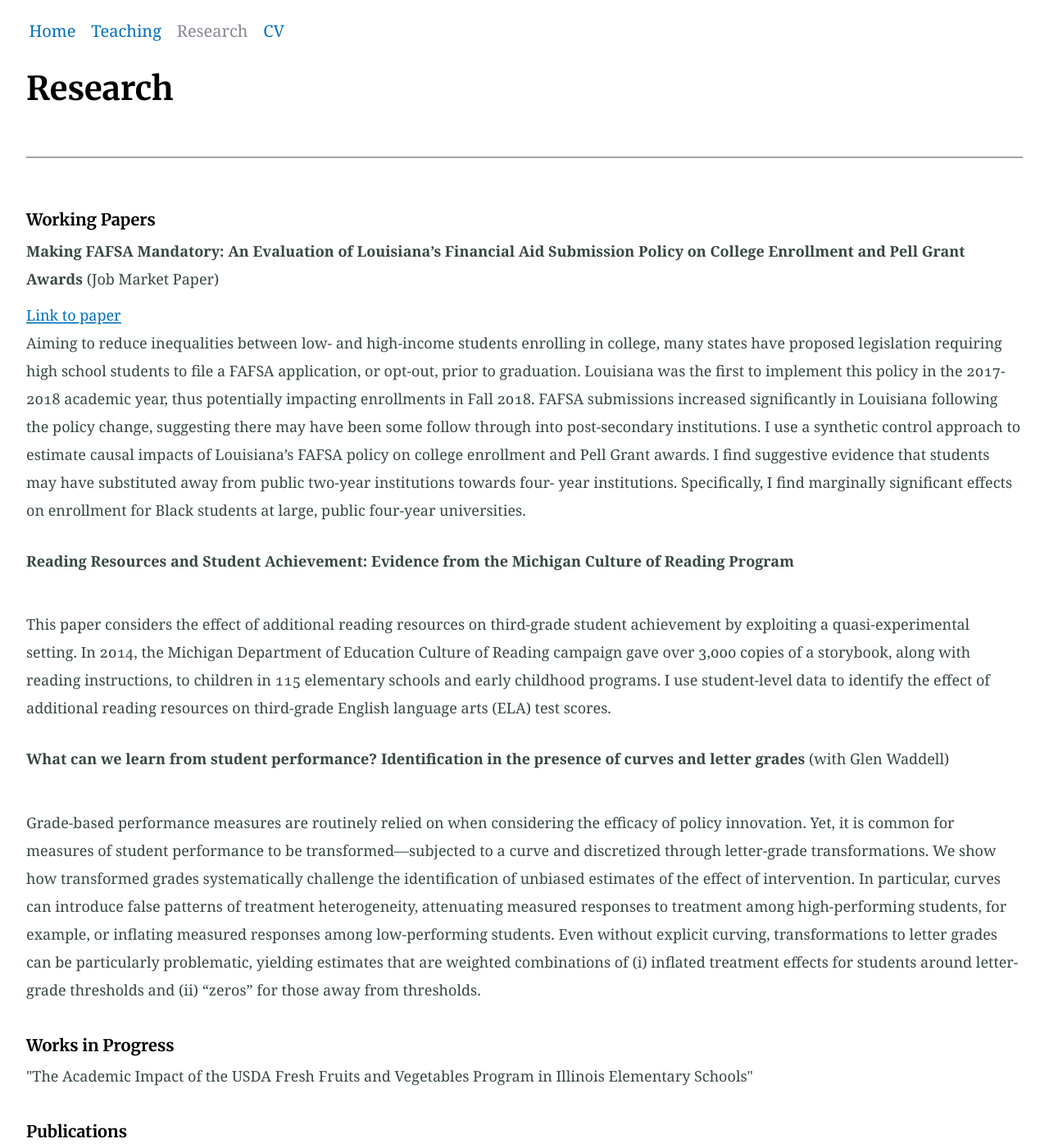
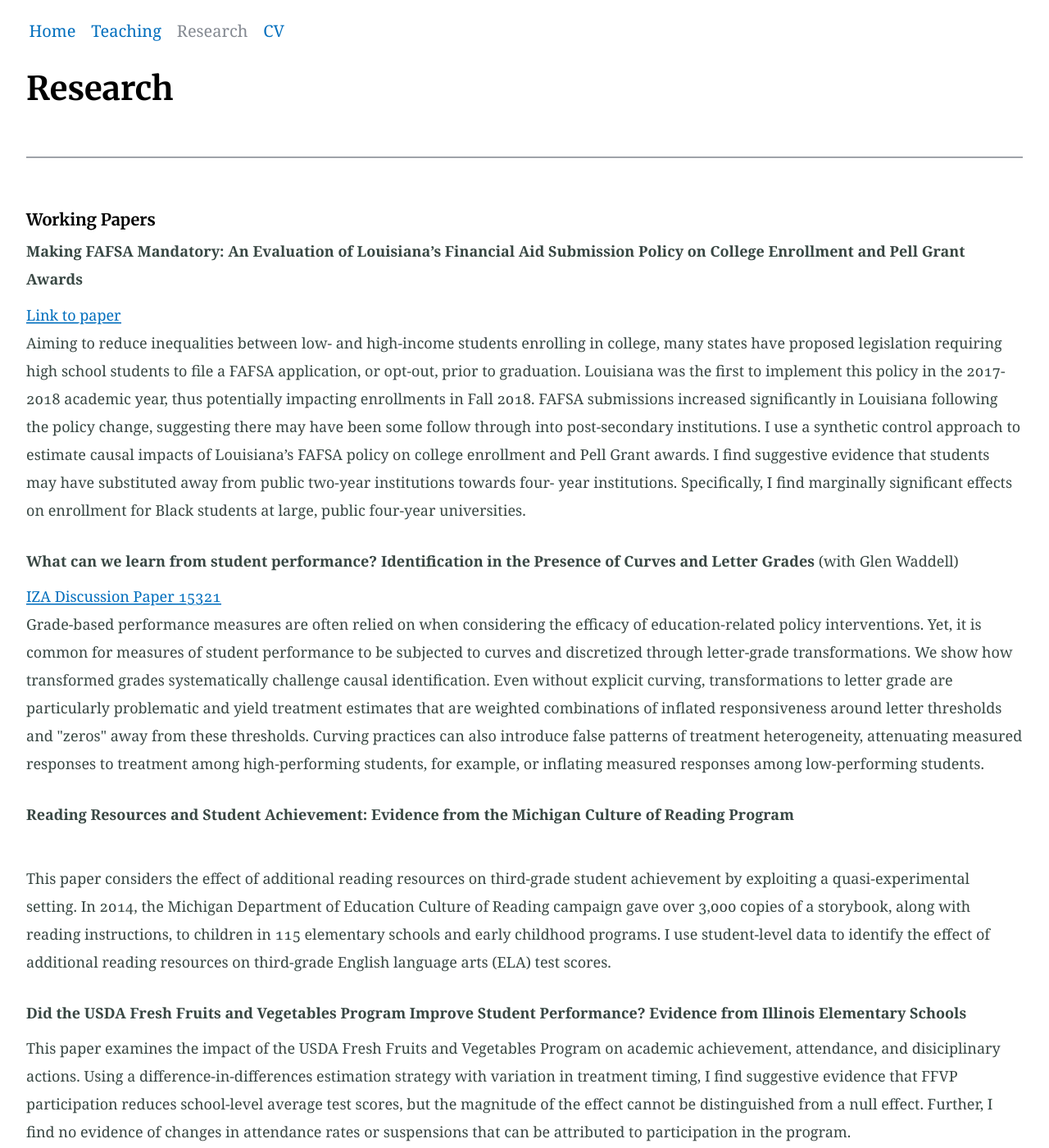
Before and after one commit to jenni-putz/1jenni-putz.github.io, a Jekyll site: the page built from research.md, in a window 1280 px wide and 1400 px high. Shown: the whole window at 82% size. Built offline with Jekyll 4.4.1, drawn with Linux system fonts in a browser that asks for light colours; nearby versions of some CDN libraries; our own code applies the rules of GitHub Pages for plain Markdown files.

Commit message:
Update research.md

```diff
--- a/research.md
+++ b/research.md
@@ -26,20 +26,28 @@ padding-top: .2em;
       <h6> Working Papers </h6>
 	 <font size="4">
         <ul id="menu">
-          <li><b>Making FAFSA Mandatory: An Evaluation of Louisiana’s Financial Aid Submission Policy on College Enrollment and Pell Grant Awards</b> (Job Market Paper)</li>
-		<p> <a href = "https://jenniputz.com/resources/PutzJenni_FAFSA.pdf">Link to paper</a> <br> Aiming to reduce inequalities between low- and high-income students enrolling in college, many states have proposed legislation requiring high school students to file a FAFSA application, or opt-out, prior to graduation. Louisiana was the first to implement this policy in the 2017-2018 academic year, thus potentially impacting enrollments in Fall 2018. FAFSA submissions increased significantly in Louisiana following the policy change, suggesting there may have been some follow through into post-secondary institutions. I use a synthetic control approach to estimate causal impacts of Louisiana’s FAFSA policy on college enrollment and Pell Grant awards. I find suggestive evidence that students may have substituted away from public two-year institutions towards four- year institutions. Specifically, I find marginally significant effects on enrollment for Black students at large, public four-year universities. </p>
+          <li><b>Making FAFSA Mandatory: An Evaluation of Louisiana’s Financial Aid Submission Policy on College Enrollment and Pell Grant Awards</b></li>
+		<p> <a href = "https://jenniputz.com/resources/Putz_FAFSA.pdf">Link to paper</a> <br> Aiming to reduce inequalities between low- and high-income students enrolling in college, many states have proposed legislation requiring high school students to file a FAFSA application, or opt-out, prior to graduation. Louisiana was the first to implement this policy in the 2017-2018 academic year, thus potentially impacting enrollments in Fall 2018. FAFSA submissions increased significantly in Louisiana following the policy change, suggesting there may have been some follow through into post-secondary institutions. I use a synthetic control approach to estimate causal impacts of Louisiana’s FAFSA policy on college enrollment and Pell Grant awards. I find suggestive evidence that students may have substituted away from public two-year institutions towards four- year institutions. Specifically, I find marginally significant effects on enrollment for Black students at large, public four-year universities. </p>
+
+	<li><b>What can we learn from student performance? Identification in the Presence of Curves and Letter Grades</b> (with Glen Waddell)</li>
+
+		<p> <a href = "https://www.iza.org/publications/dp/15321/what-can-we-learn-from-student-performance-measures-identifying-treatment-in-the-presence-of-curves-and-letter-grades">IZA Discussion Paper 15321</a> <br>Grade-based performance measures are often relied on when considering the efficacy of education-related policy interventions. Yet, it is common for measures of student performance to be subjected to curves and discretized through letter-grade transformations. We show how transformed grades systematically challenge causal identification. Even without explicit curving, transformations to letter grade are particularly problematic and yield treatment estimates that are weighted combinations of inflated responsiveness around letter thresholds and "zeros" away from these thresholds. Curving practices can also introduce false patterns of treatment heterogeneity, attenuating measured responses to treatment among high-performing students, for example, or inflating measured responses among low-performing students. </p>
 
 		<li><b>Reading Resources and Student Achievement: Evidence from the Michigan Culture of Reading Program</b></li>
 		<p>  <br> This paper considers the effect of additional reading resources on third-grade student achievement by exploiting a quasi-experimental setting. In 2014, the Michigan Department of Education Culture of Reading campaign gave over 3,000 copies of a storybook, along with reading instructions, to children in 115 elementary schools and early childhood programs. I use student-level data to identify the effect of additional reading resources on third-grade English language arts (ELA) test scores. </p>
 
-	 <li><b>What can we learn from student performance? Identification in the presence of curves and letter grades</b> (with Glen Waddell)</li>
-		<p>  <br> Grade-based performance measures are routinely relied on when considering the efficacy of policy innovation. Yet, it is common for measures of student performance to be transformed—subjected to a curve and discretized through letter-grade transformations. We show how transformed grades systematically challenge the identification of unbiased estimates of the effect of intervention. In particular, curves can introduce false patterns of treatment heterogeneity, attenuating measured
-responses to treatment among high-performing students, for example, or inflating measured responses among low-performing students. Even without explicit curving, transformations to letter grades can be particularly problematic, yielding estimates that are weighted combinations of (i) inflated treatment effects for students around letter-grade thresholds and (ii) “zeros” for those away from thresholds. </p>
+
+	<li> <b>Did the USDA Fresh Fruits and Vegetables Program Improve Student Performance? Evidence from Illinois Elementary Schools</b></li>
+		<p>This paper examines the impact of the USDA Fresh Fruits and Vegetables Program on academic
+achievement, attendance, and disiciplinary actions. Using a difference-in-differences estimation
+strategy with variation in treatment timing, I find suggestive evidence that FFVP participation
+reduces school-level average test scores, but the magnitude of the effect cannot be distinguished
+from a null effect. Further, I find no evidence of changes in attendance rates or suspensions that
+			can be attributed to participation in the program.</p>
+
         </ul>
-	<h6> Works in Progress </h6>
-        <ul id="menu">
-          <li> "The Academic Impact of the USDA Fresh Fruits and Vegetables Program in Illinois Elementary Schools"</li>
-		 </ul>
+
+
         <h6> Publications </h6>
         <ul>
           <li> Geyer, A., Putz, J. and Misra, K. (2017),<a href = "https://www.emerald.com/insight/content/doi/10.1108/IJEM-10-2016-0203/full/html">"The effect of short-term study abroad experience on American students’ leadership skills and career aspirations" </a> , International Journal of Educational Management, Vol. 31 No. 7, pp. 1042-1053 </li>
```
